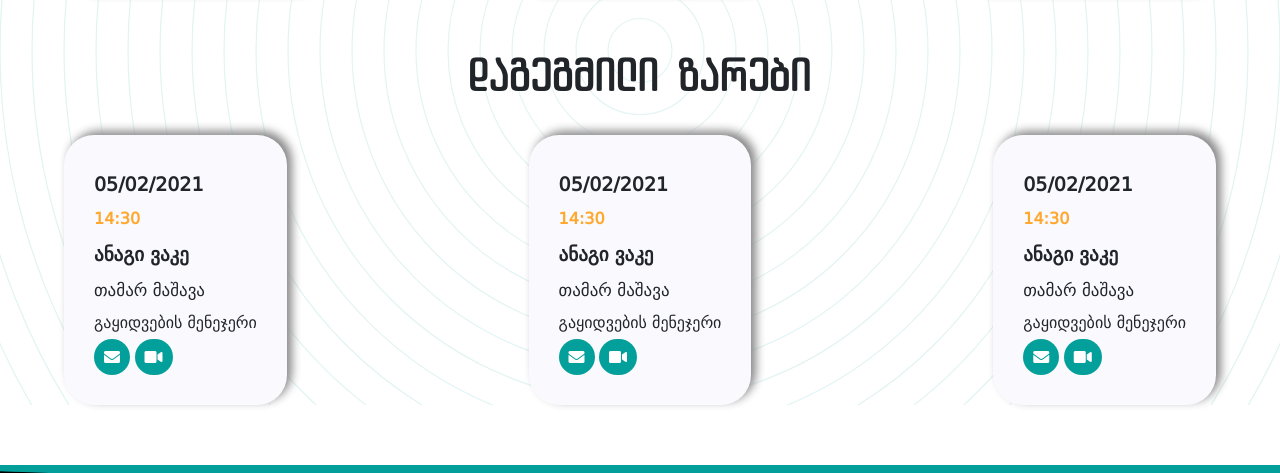
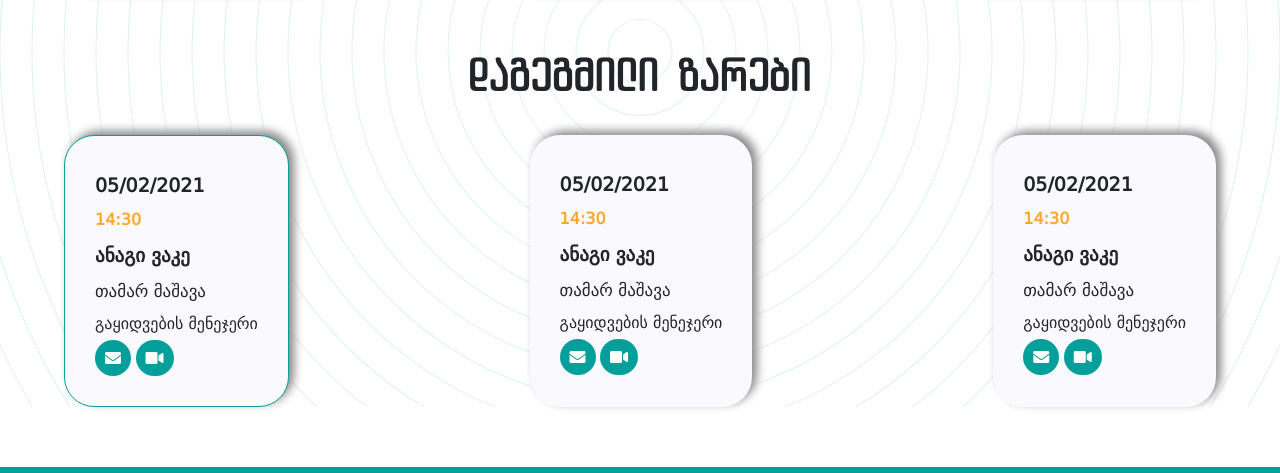
Before and after one commit to vazhap519/evakuatori, a plain HTML site: page კონკრეტული პროექტი/myprofile.html in a window 1280 px wide. In both pictures the pointer is over the element 175 px from the left and 1654 px from the top of the page. Shown: the part 1385-1858 px from the top of the page. Drawn offline with Linux system fonts and the light colour scheme.

Commit message:
change caals hover

```diff
--- a/კონკრეტული პროექტი/assets/css/style.css
+++ b/კონკრეტული პროექტი/assets/css/style.css
@@ -825,6 +825,9 @@ font-family: "DejaVuSans";
     box-shadow: 5px -4px 10px #888888;
     border-radius: 30px;
 }
+.Calls_sub_Content:hover{
+    border:1px solid #039F9A
+}
 section.callDate {
     font-family: "DejaVuSans";
     font-size: 19px;
```
